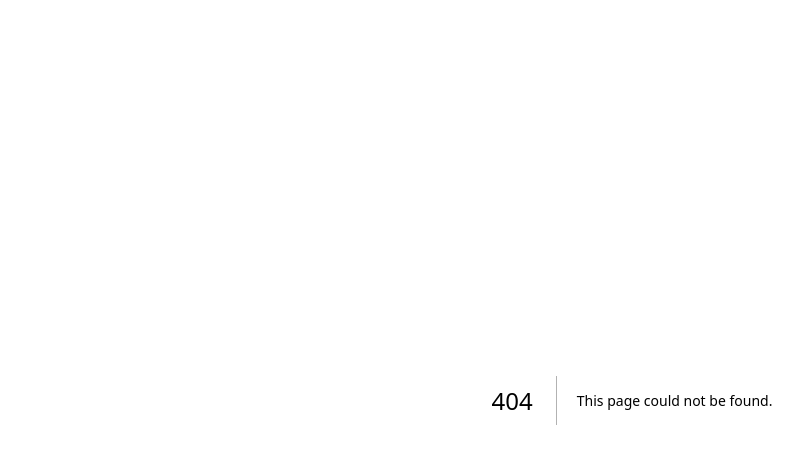
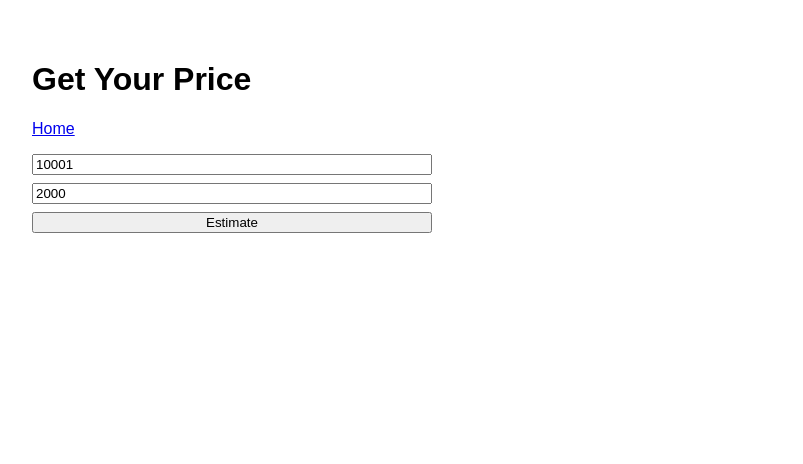
Before and after one commit to asiddaramanna/homebase, a Next.js app in the folder frontend/: page /estimate in a window 1280 px wide. Before the commit this address had no page. Shown: the top 464 px of the page, without its empty margins (8-811 px from the left). Built offline with nearby package versions, Linux system fonts and the light colour scheme.

Commit message:
Create estimate.js

```diff
--- /dev/null
+++ b/frontend/pages/estimate.js
@@ -0,0 +1,39 @@
+import { useState } from 'react'
+import Link from 'next/link'
+
+export default function EstimatePage() {
+  const [zipCode, setZipCode] = useState('10001')
+  const [sqft, setSqft] = useState(2000)
+  const [result, setResult] = useState(null)
+
+  const handleEstimate = async () => {
+    const res = await fetch(`http://localhost:8000/estimate?zip_code=${zipCode}&sqft=${sqft}`)
+    const data = await res.json()
+    setResult(data)
+  }
+
+  return (
+    <div style={{ padding: '2rem', fontFamily: 'Arial' }}>
+      <h1>Get Your Price</h1>
+      <Link href="/">Home</Link>
+
+      <div style={{ marginTop: '1rem', display: 'grid', gap: '0.5rem', maxWidth: '400px' }}>
+        <input value={zipCode} onChange={(e) => setZipCode(e.target.value)} placeholder="ZIP code" />
+        <input type="number" value={sqft} onChange={(e) => setSqft(e.target.value)} placeholder="Square feet" />
+        <button onClick={handleEstimate}>Estimate</button>
+      </div>
+
+      {result && (
+        <div style={{ marginTop: '1.5rem' }}>
+          <p><strong>Comparable Sales:</strong> {result.comp_count}</p>
+          <p><strong>Average Price:</strong> {result.avg_price}</p>
+          <p><strong>Median Price:</strong> {result.median_price}</p>
+          <p><strong>Min Price:</strong> {result.min_price}</p>
+          <p><strong>Max Price:</strong> {result.max_price}</p>
+          <p><strong>25th Percentile:</strong> {result.p25_price}</p>
+          <p><strong>75th Percentile:</strong> {result.p75_price}</p>
+        </div>
+      )}
+    </div>
+  )
+}
```
